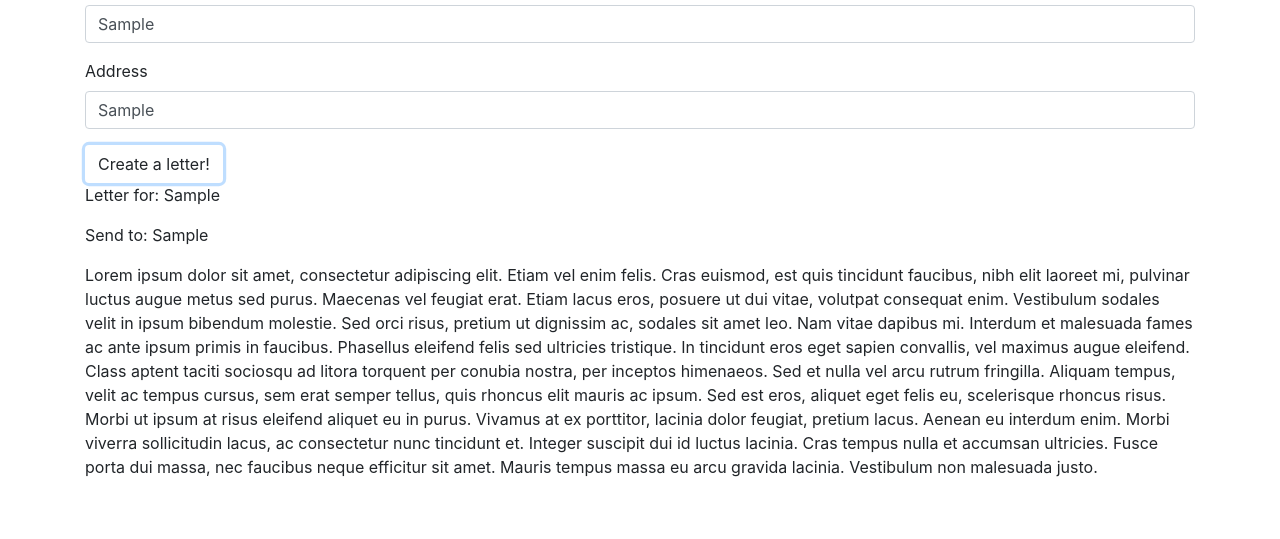
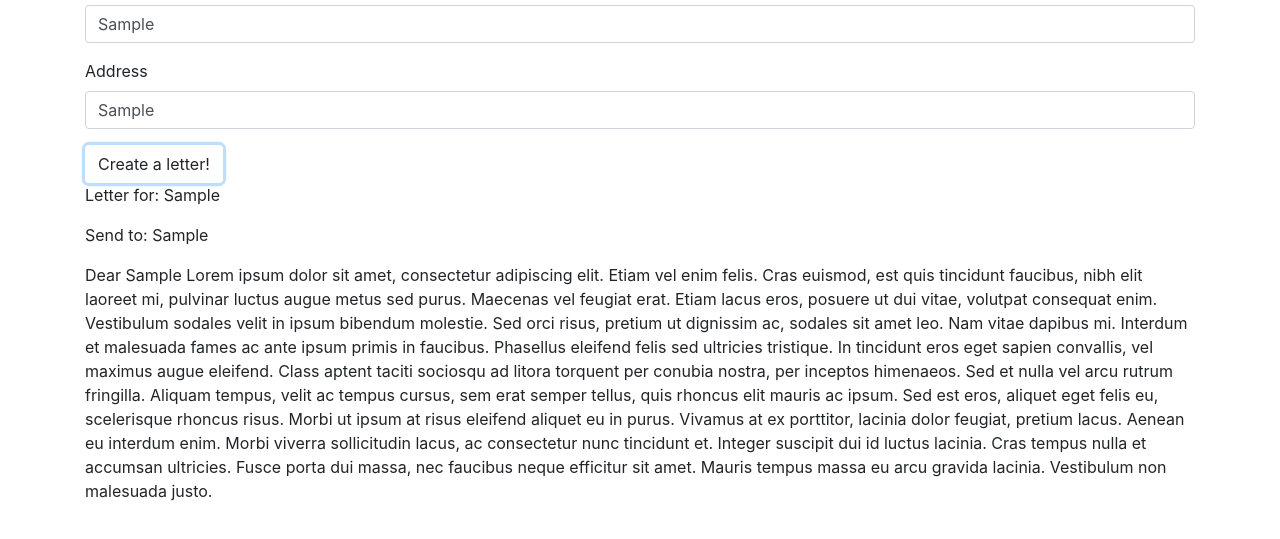
Before and after one commit to zubeydesisman/formletter, a plain HTML site: page index.html in a window 1280 px wide. Both pictures are taken after typing "Sample", "Sample" into the empty fields and a click on the button "Create a letter!". Shown: the part 83-622 px from the top of the page. Drawn offline with Linux system fonts and the light colour scheme.

Commit message:
Grab the form data and create a letter.

```diff
--- a/index.html
+++ b/index.html
@@ -27,7 +27,7 @@
       <div id="letter">
         <p>Letter for: <span class="person1"></span></p>
         <p>Send to: <span class="address"></span></p>
-        <p>Lorem ipsum dolor sit amet, consectetur adipiscing elit. Etiam vel enim felis. Cras euismod, est quis tincidunt faucibus, nibh elit laoreet mi, pulvinar luctus augue metus sed purus. Maecenas vel feugiat erat. Etiam lacus eros, posuere ut dui vitae, volutpat consequat enim. Vestibulum sodales velit in ipsum bibendum molestie. Sed orci risus, pretium ut dignissim ac, sodales sit amet leo. Nam vitae dapibus mi. Interdum et malesuada fames ac ante ipsum primis in faucibus. Phasellus eleifend felis sed ultricies tristique. In tincidunt eros eget sapien convallis, vel maximus augue eleifend. Class aptent taciti sociosqu ad litora torquent per conubia nostra, per inceptos himenaeos.
+        <p>Dear <span class="person1"></span> Lorem ipsum dolor sit amet, consectetur adipiscing elit. Etiam vel enim felis. Cras euismod, est quis tincidunt faucibus, nibh elit laoreet mi, pulvinar luctus augue metus sed purus. Maecenas vel feugiat erat. Etiam lacus eros, posuere ut dui vitae, volutpat consequat enim. Vestibulum sodales velit in ipsum bibendum molestie. Sed orci risus, pretium ut dignissim ac, sodales sit amet leo. Nam vitae dapibus mi. Interdum et malesuada fames ac ante ipsum primis in faucibus. Phasellus eleifend felis sed ultricies tristique. In tincidunt eros eget sapien convallis, vel maximus augue eleifend. Class aptent taciti sociosqu ad litora torquent per conubia nostra, per inceptos himenaeos.
 
 Sed et nulla vel arcu rutrum fringilla. Aliquam tempus, velit ac tempus cursus, sem erat semper tellus, quis rhoncus elit mauris ac ipsum. Sed est eros, aliquet eget felis eu, scelerisque rhoncus risus. Morbi ut ipsum at risus eleifend aliquet eu in purus. Vivamus at ex porttitor, lacinia dolor feugiat, pretium lacus. Aenean eu interdum enim. Morbi viverra sollicitudin lacus, ac consectetur nunc tincidunt et. Integer suscipit dui id luctus lacinia. Cras tempus nulla et accumsan ultricies. Fusce porta dui massa, nec faucibus neque efficitur sit amet. Mauris tempus massa eu arcu gravida lacinia. Vestibulum non malesuada justo.</p>
       </div>
```
